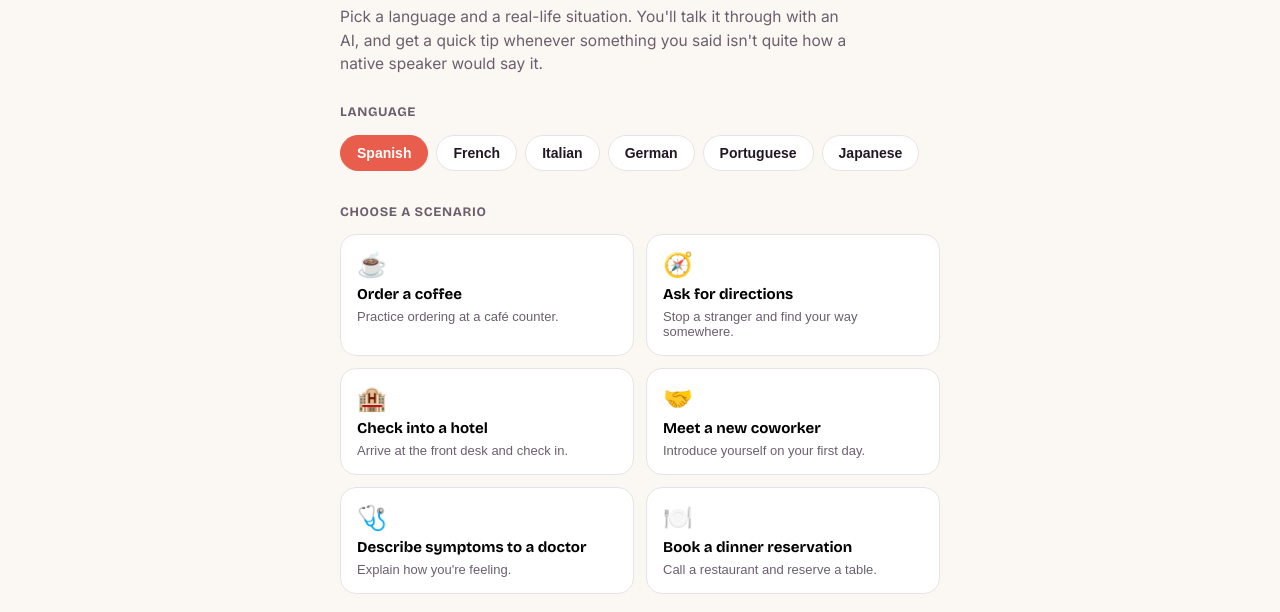
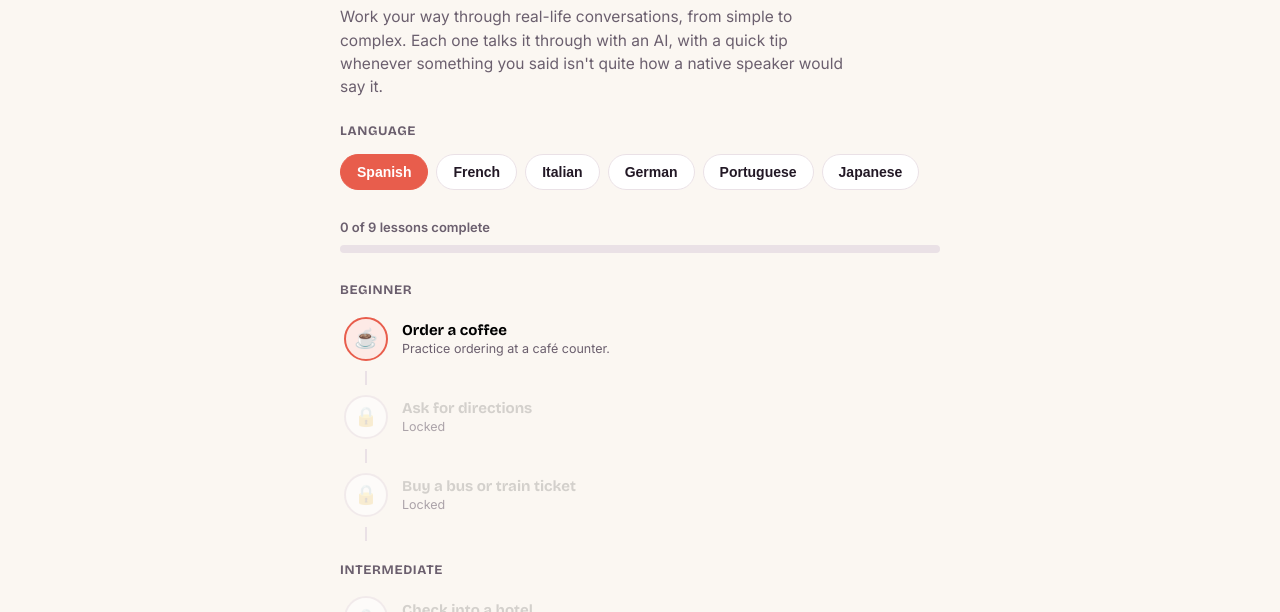
Before and after one commit to lgreener09/Echoly, a plain HTML site: page index.html in a window 1280 px wide. Shown: the part 188-800 px from the top of the page. Drawn offline with nearby package versions, Linux system fonts and the light colour scheme.

Commit message:
add index.html path screen

```diff
--- a/index.html
+++ b/index.html
@@ -63,33 +63,46 @@
   .topbar-title b { font-family: 'Bricolage Grotesque', sans-serif; font-size: 15px; font-weight: 700; display: block; white-space: nowrap; overflow: hidden; text-overflow: ellipsis; }
   .topbar-title span { font-size: 12.5px; color: var(--ink-soft); }
 
-  /* -------- Home screen -------- */
+  /* -------- Home / Path screen -------- */
   .home-body { flex: 1; overflow-y: auto; padding: 28px 20px 40px; max-width: 640px; margin: 0 auto; width: 100%; }
   .home-eyebrow { color: var(--accent); font-weight: 700; font-size: 12.5px; text-transform: uppercase; letter-spacing: 0.07em; margin: 0 0 8px; }
   .home-title { font-family: 'Bricolage Grotesque', sans-serif; font-size: 30px; font-weight: 800; letter-spacing: -0.01em; margin: 0 0 8px; text-wrap: balance; line-height: 1.15; }
-  .home-subtitle { color: var(--ink-soft); font-size: 15.5px; margin: 0 0 28px; max-width: 52ch; }
+  .home-subtitle { color: var(--ink-soft); font-size: 15.5px; margin: 0 0 24px; max-width: 52ch; }
 
   .section-label { font-family: 'Bricolage Grotesque', sans-serif; font-size: 13px; font-weight: 700; color: var(--ink-soft); text-transform: uppercase; letter-spacing: 0.05em; margin: 0 0 12px; }
 
-  .lang-pills { display: flex; flex-wrap: wrap; gap: 8px; margin-bottom: 32px; }
+  .lang-pills { display: flex; flex-wrap: wrap; gap: 8px; margin-bottom: 28px; }
   .lang-pill {
     padding: 9px 16px; border-radius: 999px; border: 1.5px solid var(--border); background: var(--surface);
     font-size: 14px; font-weight: 600; cursor: pointer; color: var(--ink);
   }
   .lang-pill.selected { background: var(--accent); border-color: var(--accent); color: var(--accent-ink); }
 
-  .scenario-grid { display: grid; grid-template-columns: 1fr 1fr; gap: 12px; margin-bottom: 32px; }
-  @media (max-width: 480px) { .scenario-grid { grid-template-columns: 1fr; } }
-  .scenario-card {
-    text-align: left; background: var(--surface); border: 1.5px solid var(--border); border-radius: 16px;
-    padding: 16px; cursor: pointer; display: flex; flex-direction: column; gap: 6px;
+  .progress-label { font-size: 13px; color: var(--ink-soft); margin-bottom: 8px; font-weight: 600; }
+  .progress-bar-track { height: 8px; border-radius: 999px; background: var(--border); overflow: hidden; margin-bottom: 28px; }
+  .progress-bar-fill { height: 100%; background: var(--accent); border-radius: 999px; transition: width 0.3s ease; }
+
+  .path-tier-label { font-family: 'Bricolage Grotesque', sans-serif; font-size: 13px; font-weight: 700; color: var(--ink-soft); text-transform: uppercase; letter-spacing: 0.05em; margin: 20px 0 6px; }
+  .path-tier-label:first-child { margin-top: 0; }
+  .path-list { display: flex; flex-direction: column; }
+  .path-node {
+    display: flex; align-items: center; gap: 14px; padding: 10px 4px; cursor: pointer;
+    border: none; background: none; width: 100%; text-align: left; font-family: inherit; border-radius: 12px;
   }
-  .scenario-card:hover { border-color: var(--accent); }
-  .scenario-icon { font-size: 24px; }
-  .scenario-title { font-family: 'Bricolage Grotesque', sans-serif; font-weight: 700; font-size: 15px; }
-  .scenario-blurb { color: var(--ink-soft); font-size: 13px; }
+  .path-node:not([disabled]):hover { background: var(--surface); }
+  .path-node[disabled] { cursor: default; opacity: 0.55; }
+  .path-node-icon {
+    width: 44px; height: 44px; border-radius: 50%; display: flex; align-items: center; justify-content: center;
+    font-size: 19px; flex-shrink: 0; background: var(--surface); border: 2px solid var(--border);
+  }
+  .path-node.completed .path-node-icon { background: var(--accent); border-color: var(--accent); color: #fff; }
+  .path-node.current .path-node-icon { border-color: var(--accent); background: var(--accent-soft); }
+  .path-connector { width: 2px; height: 14px; background: var(--border); margin-left: 25px; }
+  .path-node-text { display: flex; flex-direction: column; gap: 2px; min-width: 0; }
+  .path-node-title { font-family: 'Bricolage Grotesque', sans-serif; font-weight: 700; font-size: 15px; }
+  .path-node-status { font-size: 12.5px; color: var(--ink-soft); }
 
-  .home-footer { display: flex; gap: 16px; padding-top: 8px; border-top: 1px solid var(--border); }
+  .home-footer { display: flex; gap: 16px; padding-top: 20px; margin-top: 12px; border-top: 1px solid var(--border); }
   .home-footer a { color: var(--ink-soft); font-size: 12.5px; text-decoration: none; }
   .home-footer a:hover { text-decoration: underline; }
 
@@ -113,6 +126,11 @@
     border-radius: 12px; padding: 10px 13px; font-size: 13px; color: var(--tip); display: flex; gap: 8px;
   }
   .tip-card .tip-icon { flex-shrink: 0; }
+
+  .completion-banner {
+    align-self: center; background: var(--accent-soft); color: var(--accent); font-weight: 700;
+    font-size: 13px; padding: 8px 18px; border-radius: 999px; margin: 4px auto;
+  }
 
   .typing { align-self: flex-start; display: flex; gap: 4px; padding: 14px 15px; }
   .typing span { width: 6px; height: 6px; border-radius: 50%; background: var(--ink-soft); opacity: 0.4; animation: bounce 1.2s infinite; }
@@ -159,13 +177,15 @@
   <div class="home-body">
     <p class="home-eyebrow">AI conversation practice</p>
     <h1 class="home-title">Practice real conversations, not word lists.</h1>
-    <p class="home-subtitle">Pick a language and a real-life situation. You'll talk it through with an AI, and get a quick tip whenever something you said isn't quite how a native speaker would say it.</p>
+    <p class="home-subtitle">Work your way through real-life conversations, from simple to complex. Each one talks it through with an AI, with a quick tip whenever something you said isn't quite how a native speaker would say it.</p>
 
     <p class="section-label">Language</p>
     <div class="lang-pills" id="langPills"></div>
 
-    <p class="section-label">Choose a scenario</p>
-    <div class="scenario-grid" id="scenarioGrid"></div>
+    <p class="progress-label" id="progressLabel">0 of 9 lessons complete</p>
+    <div class="progress-bar-track"><div class="progress-bar-fill" id="progressFill" style="width:0%"></div></div>
+
+    <div class="path-list" id="pathList"></div>
 
     <div class="home-footer">
       <a href="/privacy.html" target="_blank" rel="noopener">Privacy Policy</a>
@@ -197,25 +217,36 @@
   // point at a different host during local testing if needed.
   const API_BASE = window.APP_API_BASE || "";
 
-  const SCENARIOS = [
-    { id: "cafe_order", title: "Order a coffee", blurb: "Practice ordering at a café counter.", icon: "☕" },
-    { id: "directions", title: "Ask for directions", blurb: "Stop a stranger and find your way somewhere.", icon: "🧭" },
-    { id: "hotel_checkin", title: "Check into a hotel", blurb: "Arrive at the front desk and check in.", icon: "🏨" },
-    { id: "coworker_smalltalk", title: "Meet a new coworker", blurb: "Introduce yourself on your first day.", icon: "🤝" },
-    { id: "doctor_visit", title: "Describe symptoms to a doctor", blurb: "Explain how you're feeling.", icon: "🩺" },
-    { id: "restaurant_reservation", title: "Book a dinner reservation", blurb: "Call a restaurant and reserve a table.", icon: "🍽️" }
+  // Single ordered progression path — index order is the unlock order.
+  // Mirrors the SCENARIOS object in server.js (source of truth for the
+  // system prompts); kept as a plain array here since the frontend needs
+  // stable ordering, not just IDs.
+  const PATH = [
+    { id: "cafe_order", tier: "Beginner", title: "Order a coffee", blurb: "Practice ordering at a café counter.", icon: "☕" },
+    { id: "directions", tier: "Beginner", title: "Ask for directions", blurb: "Stop a stranger and find your way somewhere.", icon: "🧭" },
+    { id: "ticket_purchase", tier: "Beginner", title: "Buy a bus or train ticket", blurb: "Get a ticket at the station counter.", icon: "🎫" },
+    { id: "hotel_checkin", tier: "Intermediate", title: "Check into a hotel", blurb: "Arrive at the front desk and check in.", icon: "🏨" },
+    { id: "coworker_smalltalk", tier: "Intermediate", title: "Meet a new coworker", blurb: "Introduce yourself on your first day.", icon: "🤝" },
+    { id: "restaurant_reservation", tier: "Intermediate", title: "Book a dinner reservation", blurb: "Call a restaurant and reserve a table.", icon: "🍽️" },
+    { id: "doctor_visit", tier: "Advanced", title: "Describe symptoms to a doctor", blurb: "Explain how you're feeling.", icon: "🩺" },
+    { id: "job_interview", tier: "Advanced", title: "Interview for a job", blurb: "Answer questions in a first-round interview.", icon: "💼" },
+    { id: "customer_service", tier: "Advanced", title: "Resolve a customer service issue", blurb: "Call about a problem with an order or a bill.", icon: "📞" }
   ];
   const LANGUAGES = ["Spanish", "French", "Italian", "German", "Portuguese", "Japanese"];
+  const LESSON_COMPLETE_AFTER = 4; // user messages sent before a lesson is marked done
 
   let selectedLanguage = LANGUAGES[0];
   let currentScenario = null;
   let history = []; // [{role: "user"|"assistant", content}]
   let sending = false;
+  let userMessageCount = 0;
 
   const homeScreen = document.getElementById("homeScreen");
   const chatScreen = document.getElementById("chatScreen");
   const langPillsEl = document.getElementById("langPills");
-  const scenarioGridEl = document.getElementById("scenarioGrid");
+  const pathListEl = document.getElementById("pathList");
+  const progressLabelEl = document.getElementById("progressLabel");
+  const progressFillEl = document.getElementById("progressFill");
   const chatLogEl = document.getElementById("chatLog");
   const chatScenarioTitleEl = document.getElementById("chatScenarioTitle");
   const chatLanguageLabelEl = document.getElementById("chatLanguageLabel");
@@ -223,20 +254,74 @@
   const sendBtn = document.getElementById("sendBtn");
   const errorBanner = document.getElementById("errorBanner");
 
+  // ---------- Progress (per-language, stored in this browser only) ----------
+  const PROGRESS_KEY = "echoly_progress_v1";
+
+  function loadAllProgress() {
+    try {
+      const raw = localStorage.getItem(PROGRESS_KEY);
+      return raw ? JSON.parse(raw) : {};
+    } catch (e) {
+      return {}; // storage unavailable (private window, etc.) — just don't persist
+    }
+  }
+  function saveAllProgress(all) {
+    try { localStorage.setItem(PROGRESS_KEY, JSON.stringify(all)); } catch (e) { /* non-fatal */ }
+  }
+  function getCompletedLessons(language) {
+    const all = loadAllProgress();
+    return (all[language] && all[language].completed) || [];
+  }
+  function markLessonComplete(language, lessonId) {
+    const all = loadAllProgress();
+    if (!all[language]) all[language] = { completed: [] };
+    if (!all[language].completed.includes(lessonId)) {
+      all[language].completed.push(lessonId);
+      saveAllProgress(all);
+    }
+  }
+  function getNodeState(index, completed) {
+    const lesson = PATH[index];
+    if (completed.includes(lesson.id)) return "completed";
+    if (index === 0 || completed.includes(PATH[index - 1].id)) return "current";
+    return "locked";
+  }
+
   function renderLangPills() {
     langPillsEl.innerHTML = LANGUAGES.map(lang =>
       `<button class="lang-pill${lang === selectedLanguage ? " selected" : ""}" data-lang="${lang}">${lang}</button>`
     ).join("");
   }
 
-  function renderScenarios() {
-    scenarioGridEl.innerHTML = SCENARIOS.map(s => `
-      <button class="scenario-card" data-scenario="${s.id}">
-        <span class="scenario-icon">${s.icon}</span>
-        <span class="scenario-title">${s.title}</span>
-        <span class="scenario-blurb">${s.blurb}</span>
-      </button>
-    `).join("");
+  function renderPath() {
+    const completed = getCompletedLessons(selectedLanguage);
+    progressLabelEl.textContent = `${completed.length} of ${PATH.length} lessons complete`;
+    progressFillEl.style.width = `${Math.round((completed.length / PATH.length) * 100)}%`;
+
+    let html = "";
+    let lastTier = null;
+    PATH.forEach((lesson, i) => {
+      if (lesson.tier !== lastTier) {
+        if (lastTier !== null) html += `<div class="path-connector"></div>`;
+        html += `<p class="path-tier-label">${lesson.tier}</p>`;
+        lastTier = lesson.tier;
+      } else {
+        html += `<div class="path-connector"></div>`;
+      }
+      const state = getNodeState(i, completed);
+      const locked = state === "locked";
+      const iconContent = state === "completed" ? "✓" : (locked ? "🔒" : lesson.icon);
+      const statusText = state === "completed" ? "Completed" : (locked ? "Locked" : lesson.blurb);
+      html += `
+        <button class="path-node ${state}" data-lesson="${lesson.id}"${locked ? " disabled" : ""}>
+          <span class="path-node-icon">${iconContent}</span>
+          <span class="path-node-text">
+            <span class="path-node-title">${lesson.title}</span>
+            <span class="path-node-status">${statusText}</span>
+          </span>
+        </button>`;
+    });
+    pathListEl.innerHTML = html;
   }
 
   langPillsEl.addEventListener("click", e => {
@@ -244,30 +329,33 @@
     if (!btn) return;
     selectedLanguage = btn.dataset.lang;
     renderLangPills();
+    renderPath();
   });
 
-  scenarioGridEl.addEventListener("click", e => {
-    const card = e.target.closest(".scenario-card");
-    if (!card) return;
-    const scenario = SCENARIOS.find(s => s.id === card.dataset.scenario);
-    if (scenario) startConversation(scenario);
+  pathListEl.addEventListener("click", e => {
+    const btn = e.target.closest(".path-node");
+    if (!btn || btn.disabled) return;
+    const lesson = PATH.find(l => l.id === btn.dataset.lesson);
+    if (lesson) startConversation(lesson);
   });
 
   document.getElementById("backBtn").addEventListener("click", () => {
     chatScreen.classList.remove("active");
     homeScreen.classList.add("active");
+    renderPath(); // reflect any lesson just completed / newly unlocked
   });
 
-  function startConversation(scenario) {
-    currentScenario = scenario;
+  function startConversation(lesson) {
+    currentScenario = lesson;
     history = [];
+    userMessageCount = 0;
     chatLogEl.innerHTML = "";
     hideError();
-    chatScenarioTitleEl.textContent = `${scenario.icon} ${scenario.title}`;
+    chatScenarioTitleEl.textContent = `${lesson.icon} ${lesson.title}`;
     chatLanguageLabelEl.textContent = `Practicing ${selectedLanguage}`;
     homeScreen.classList.remove("active");
     chatScreen.classList.add("active");
-    trackEvent("conversation_started", { scenario: scenario.id, language: selectedLanguage });
+    trackEvent("conversation_started", { scenario: lesson.id, language: selectedLanguage });
     sendMessage("__START__", { silent: true });
   }
 
@@ -309,6 +397,14 @@
       tipDiv.querySelector("span:last-child").textContent = tip;
       chatLogEl.appendChild(tipDiv);
     }
+    scrollToBottom();
+  }
+
+  function addCompletionBanner() {
+    const div = document.createElement("div");
+    div.className = "completion-banner";
+    div.textContent = "🎉 Lesson complete — next one unlocked!";
+    chatLogEl.appendChild(div);
     scrollToBottom();
   }
 
@@ -369,12 +465,21 @@
         return;
       }
 
+      let justCompleted = false;
       if (!opts.silent) {
         history.push({ role: "user", content: text });
         trackEvent("message_sent", { scenario: currentScenario.id, language: selectedLanguage });
+        userMessageCount++;
+        const alreadyDone = getCompletedLessons(selectedLanguage).includes(currentScenario.id);
+        if (!alreadyDone && userMessageCount >= LESSON_COMPLETE_AFTER) {
+          markLessonComplete(selectedLanguage, currentScenario.id);
+          trackEvent("lesson_completed", { scenario: currentScenario.id, language: selectedLanguage });
+          justCompleted = true;
+        }
       }
       history.push({ role: "assistant", content: data.reply });
       addAiTurn(data.reply, data.replyTranslation, data.tip);
+      if (justCompleted) addCompletionBanner();
 
     } catch (err) {
       hideTyping();
@@ -400,7 +505,7 @@
   });
 
   renderLangPills();
-  renderScenarios();
+  renderPath();
 })();
 </script>
 </body>
```
